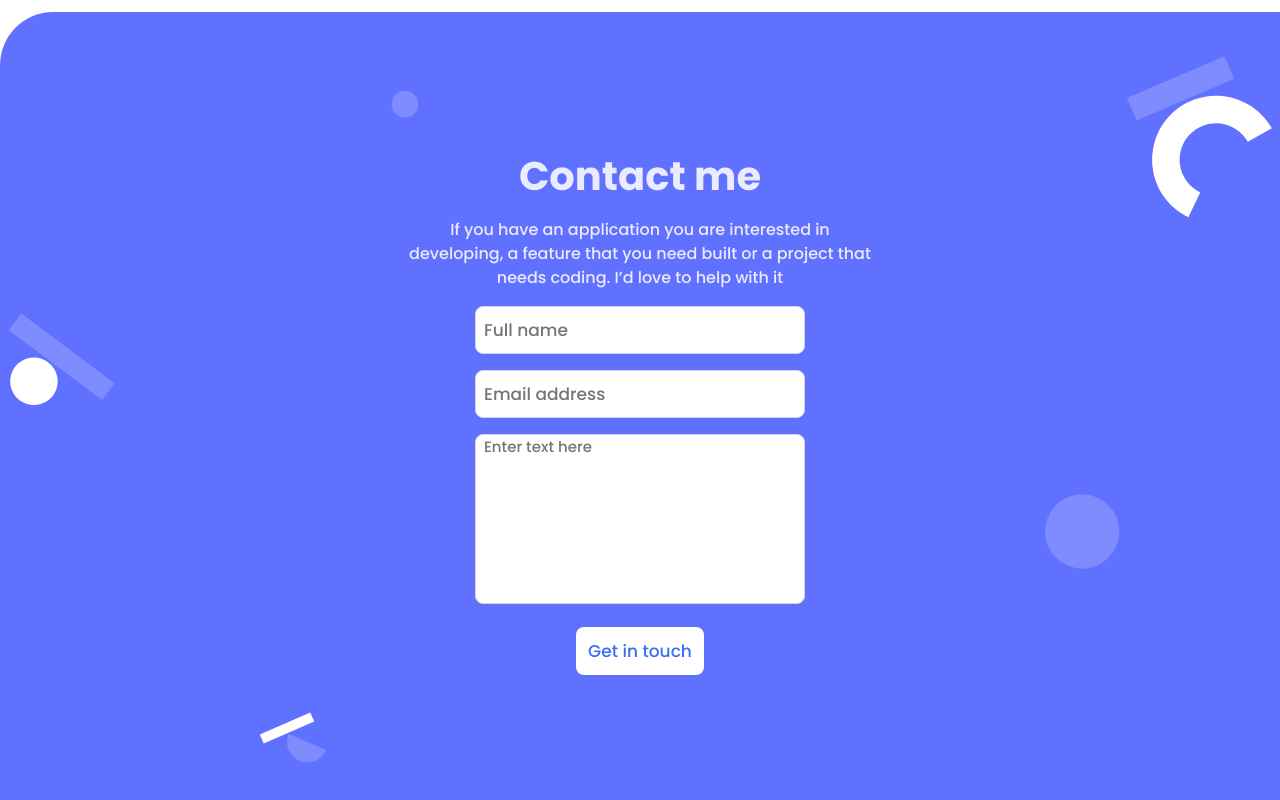
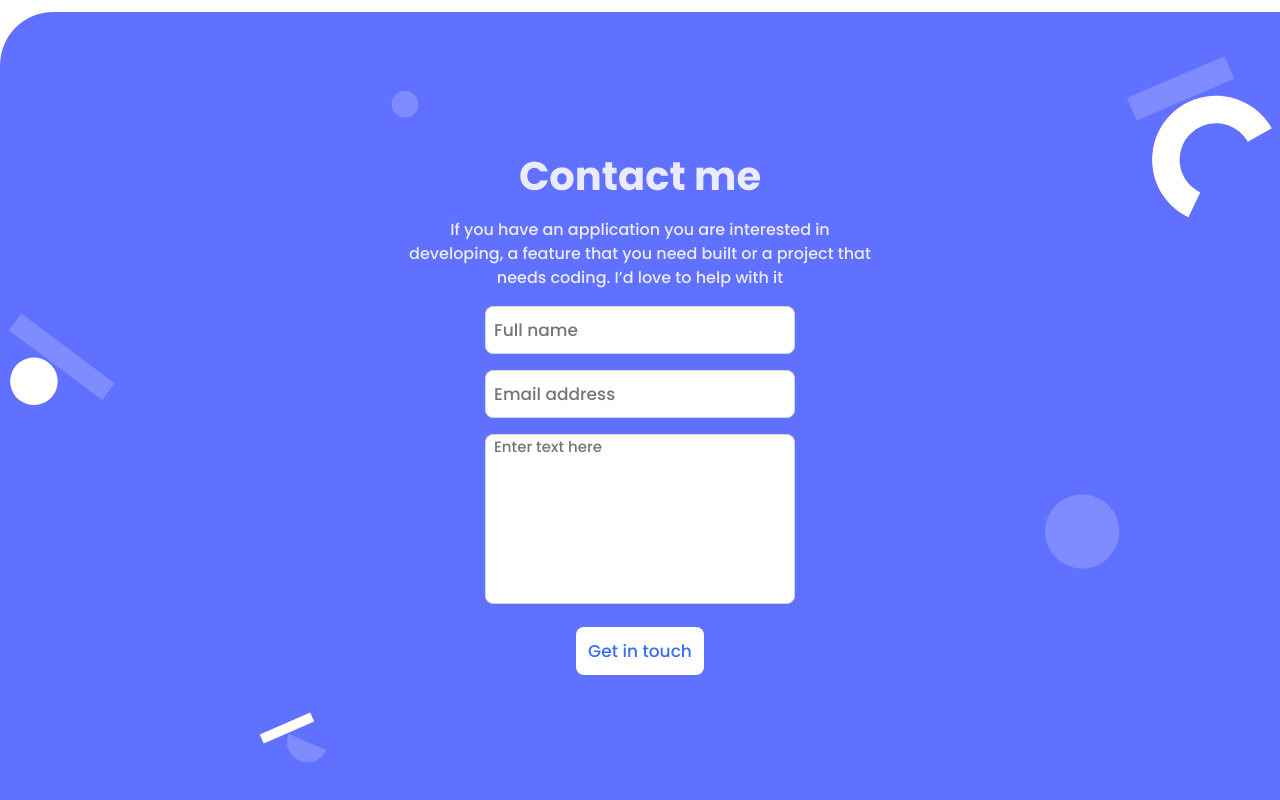
Before and after one commit to m-talbi/Portfolio, a website: page index.html in a window 1280 px wide. Shown: the part 4067-4867 px from the top of the page. Drawn offline with Linux system fonts and the light colour scheme.

Commit message:
Change form width

```diff
--- a/styles.css
+++ b/styles.css
@@ -577,12 +577,21 @@ footer::after {
 
 /* Footer - Form */
 
+#form {
+  max-width: 310px;
+  width: 100%;
+}
+
 .form_fields {
   display: flex;
   flex-direction: column;
   gap: 1rem;
   list-style: none;
-  max-width: 330px;
+  width: 100%;
+}
+
+.form_fields li {
+  width: 100%;
 }
 
 .form-error {
```
